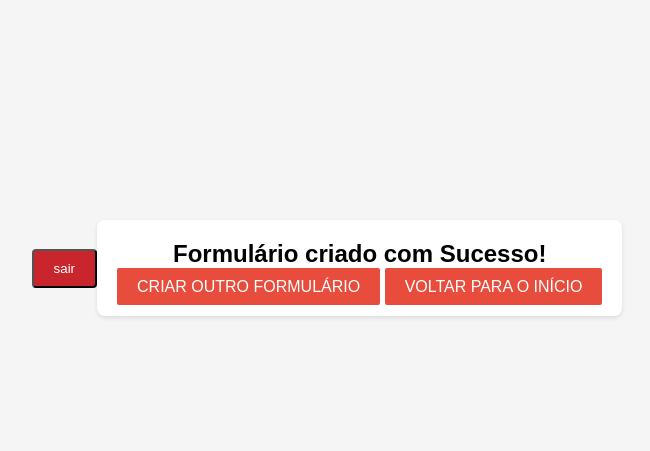
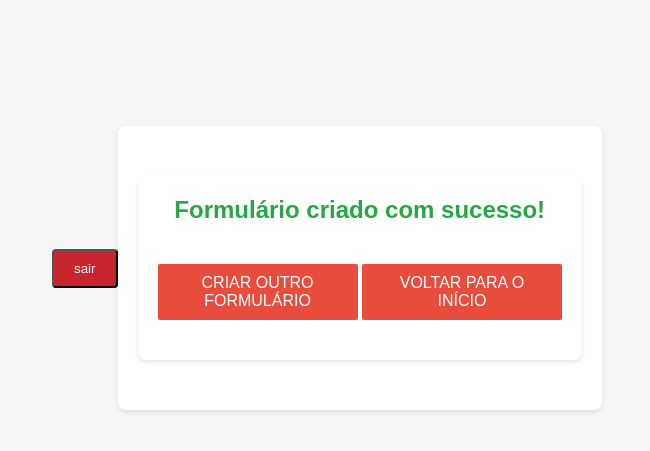
Before and after one commit to Mateus1711-ctrl/Sprint, a Django app: page /formulario-feito/ in a window 1280 px wide. Shown: the part 132-583 px from the top of the page, without its empty margins (313-963 px from the left). Run offline with Django 4.2, Linux system fonts and the light colour scheme; a user stored in the database is signed in.

Commit message:
css atualizado

```diff
--- a/formulario/static/css/style1.css
+++ b/formulario/static/css/style1.css
@@ -1,10 +1,61 @@
+.deletar-formulario{
+    background-color: #dc3545; /* Vermelho */
+    color: white;
+    border: none;
+    padding: 8px 12px;
+    border-radius: 4px;
+    cursor: pointer;
+}
+.deletar-formulario {
+    background-color: #c82333; /* Vermelho mais escuro */
+}
+.form-success-container {
+    max-width: 600px;
+    margin: 30px auto;
+    padding: 20px;
+    background-color: #fff;
+    border-radius: 8px;
+    box-shadow: 0 2px 4px rgba(0,0,0,0.1);
+    text-align: center;
+}
 
+.form-success-title {
+    color: #28a745; /* Verde, indicando sucesso */
+    margin-bottom: 20px;
+}
 
+.form-success-buttons {
+    margin-top: 20px;
+}
 
+.form-success-btn {
+    text-decoration: none;
+    padding: 10px 15px;
+    border-radius: 5px;
+    color: #fff;
+    display: inline-block;
+    margin-right: 10px;
+}
 
+.form-success-btn.btn-primary {
+    background-color: #007bff;
+}
 
+.form-success-btn.btn-primary:hover {
+    background-color: #0056b3;
+}
 
+.form-success-btn.btn-secondary {
+    background-color: #6c757d;
+}
 
+.form-success-btn.btn-secondary:hover {
+    background-color: #5a6268;
+}
+
+.form-success-btn:last-child {
+    margin-right: 0;
+}
 
 
 * {
@@ -173,18 +224,7 @@ main {
 }
 
 
-footer {
-    background-color: #4028f7;
-    color: #fff;
-    text-align: center;
-    padding: 10px;
-    position: fixed;
-    bottom: 0;
-    left: 0;
-    right: 0;
-    margin: 0 auto;
-    width: 100%;
-}
+
 .caixas {
     flex-direction: column;
     margin-top: 10%; /* Ajustar conforme necessário */
--- a/formulario/templates/formulario/formulario_feito.html
+++ b/formulario/templates/formulario/formulario_feito.html
@@ -1,12 +1,14 @@
 {% extends "formulario/base.html" %}
 
 {% block content %}
-<h2> Formulário criado com Sucesso!</h2>
 
+<div class="form-success-container">
+    <h2 class="form-success-title">Formulário criado com sucesso!</h2>
 
-<a href="{% url 'criar_formulario' %}" class="btn">Criar outro Formulário</a>
-
-
-<a href="{% url 'index' %}" class="btn">Voltar para o Início</a>
+    <div class="form-success-buttons">
+        <a href="{% url 'criar_formulario' %}" class="btn form-success-btn">Criar outro Formulário</a>
+        <a href="{% url 'index' %}" class="btn form-success-btn">Voltar para o Início</a>
+    </div>
+</div>
 
 {% endblock %}
--- a/formulario/templates/formulario/index.html
+++ b/formulario/templates/formulario/index.html
@@ -21,7 +21,10 @@
         {% for formulario in formularios %}
             <p class="caixas container">{{ formulario.nome }}</p>
             <p class="container caixas_descricao">{{formulario.descricao}}</p>
-
+            <form action="{% url 'deletar' formulario.id %}" method="POST">
+                {% csrf_token %}
+                <button type="submit" class="deletar-formulario">Deletar</button>
+            </form>
         {% endfor %}
 
 </main>
```
Also changed, not shown: db.sqlite3.
